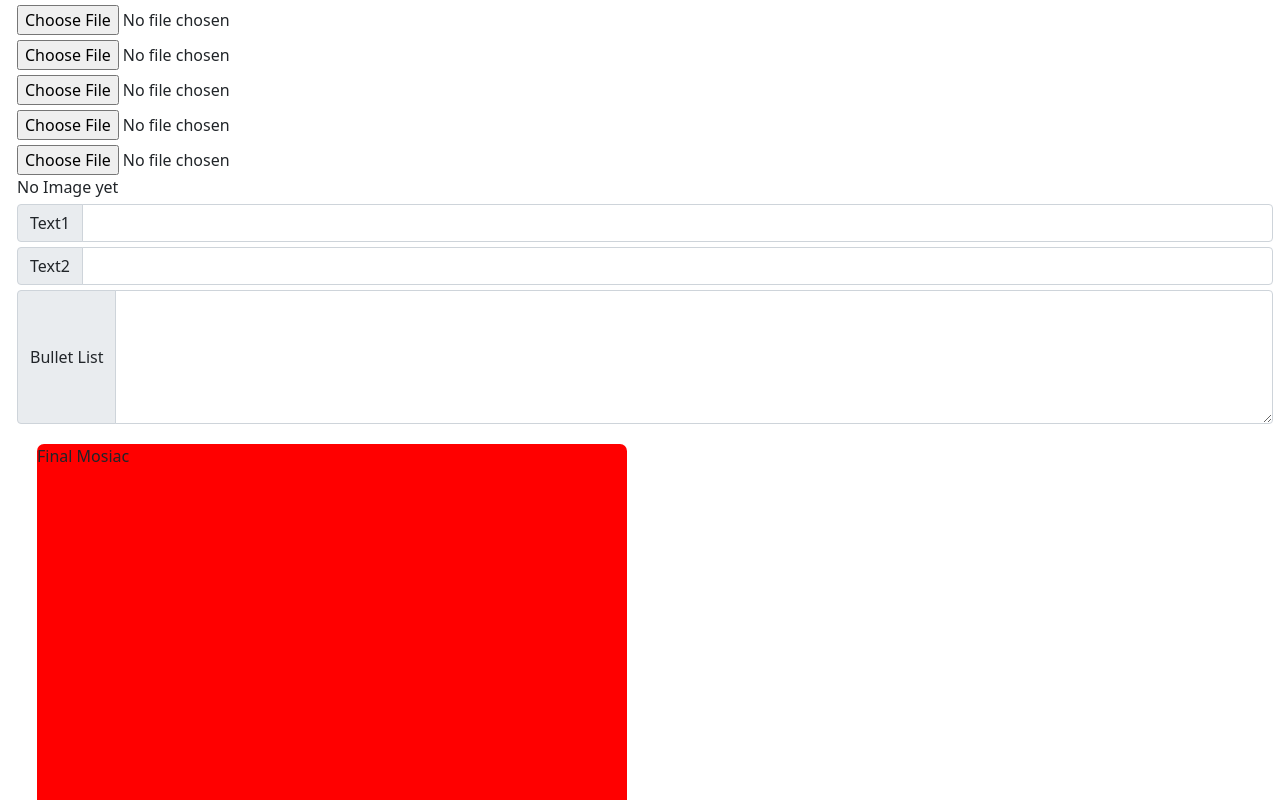
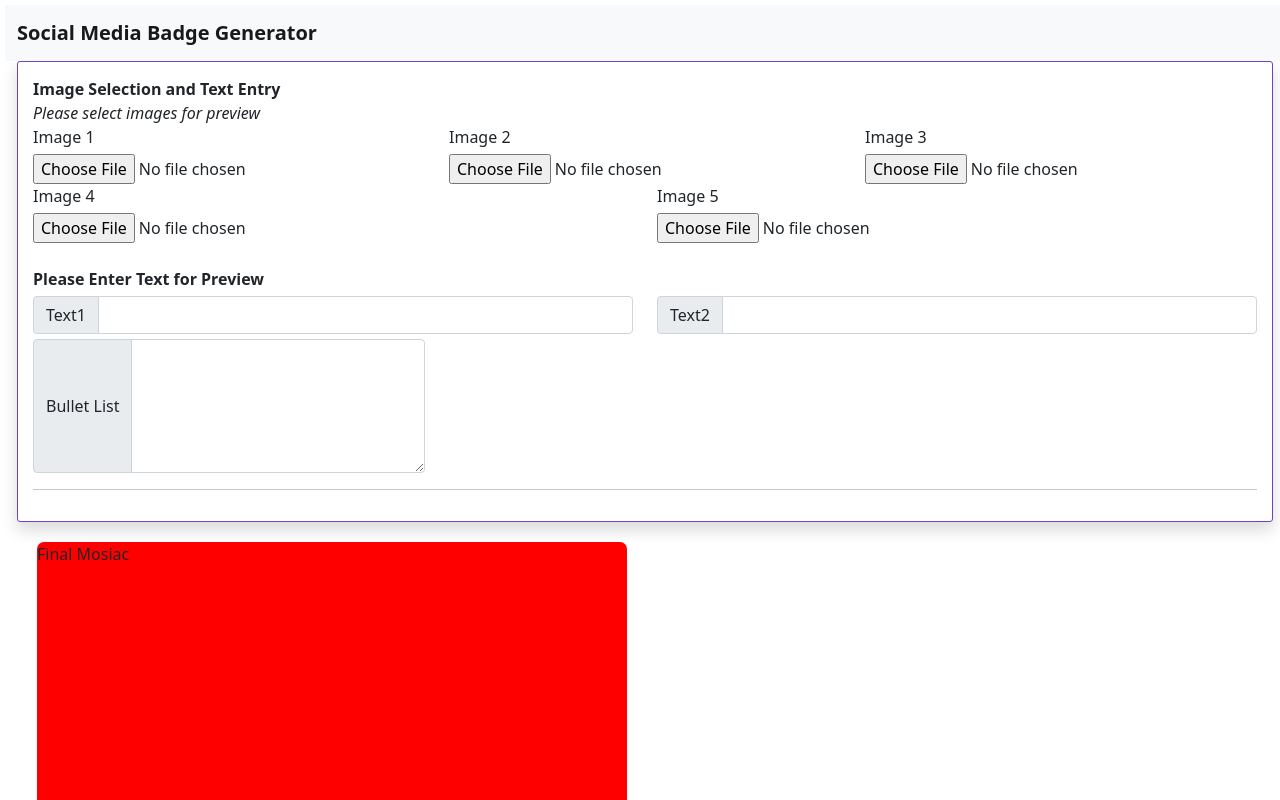
Before and after one commit to inderpreet/amplifyapp, a React (Create React App) app: page / in a window 1280 px wide. Shown: the top 800 px of the page. Built offline with nearby package versions, Linux system fonts and the light colour scheme.

Commit message:
Add Styling to Elements of the DataEntryBar and ClassTest.js

```diff
--- a/src/ClassTest.js
+++ b/src/ClassTest.js
@@ -1,5 +1,4 @@
 import React, {Component} from 'react';
-import FileSelectComponent from "./FileSelectComponent";
 import DataEntryBar from "./DataEntryBar";
 import Footer from "./Footer";
 
@@ -15,8 +14,11 @@ class ClassTest extends Component {
     render() {
         return (
             <div className="container-fluid main-container-class">
-                <div className="app-title">
-                    {/*<h1>Social Media Badge Generator</h1>*/}
+
+                <div className="row">
+                    <nav className="navbar navbar-light bg-light">
+                        <span className="navbar-brand fw-bold">Social Media Badge Generator</span>
+                    </nav>
                 </div>
 
                 <DataEntryBar/>
--- a/src/DataEntryBar.js
+++ b/src/DataEntryBar.js
@@ -1,4 +1,4 @@
-import React, {useState, useEffect} from 'react';
+import React, {useState} from 'react';
 import FileSelectComponent from "./FileSelectComponent";
 
 const DataEntryBar = (setImg, i) => {
@@ -8,41 +8,83 @@ const DataEntryBar = (setImg, i) => {
     // }, [images]);
 
     return (
-        <>
-            <FileSelectComponent imageUrl={images} setImageUrl={setImages} index={0} />
-            <FileSelectComponent imageUrl={images} setImageUrl={setImages} index={1} />
-            <FileSelectComponent imageUrl={images} setImageUrl={setImages} index={2} />
-            <FileSelectComponent imageUrl={images} setImageUrl={setImages} index={3} />
-            <FileSelectComponent imageUrl={images} setImageUrl={setImages} index={4} />
+        <div className="custom-group shadow">
             <div className="row">
-                {images[0]}
-                {images[1]}
-                {images[2]}
-                {images[3]}
-                {images[4]}
+                <span className="fw-bold ">Image Selection and Text Entry</span>
+                <span className="fst-italic">Please select images for preview</span>
             </div>
+            <div className="row">
+                <div className="col">
+                    <span>Image 1</span>
+                    <FileSelectComponent imageUrl={images} setImageUrl={setImages} index={0}/>
+                </div>
+                <div className="col">
+                    <span>Image 2</span>
+                    <FileSelectComponent imageUrl={images} setImageUrl={setImages} index={1}/>
+                </div>
+                <div className="col">
+                    <span>Image 3</span>
+                    <FileSelectComponent imageUrl={images} setImageUrl={setImages} index={2}/>
+                </div>
+                <div className="col">
+                    <span>Image 4</span>
+                    <FileSelectComponent imageUrl={images} setImageUrl={setImages} index={3}/>
+                </div>
+                <div className="col">
+                    <span>Image 5</span>
+                    <FileSelectComponent imageUrl={images} setImageUrl={setImages} index={4}/>
+                </div>
+            </div>
+            {/*<div className="row">*/}
+            {/*    {images[0]}*/}
+            {/*    {images[1]}*/}
+            {/*    {images[2]}*/}
+            {/*    {images[3]}*/}
+            {/*    {images[4]}*/}
+            {/*</div>*/}
+            <br/>
+            <div className="row">
+                <span className="fw-bold">Please Enter Text for Preview</span>
+            </div>
+            <div className="row">
 
-            <div className="input-group data-entry-group">
+                <div className="col">
+                    {/*@TODO convert Single Line Text Entry into a React Component for Reuse*/}
+                    <div className="input-group data-entry-group ">
                         <span className="input-group-text">
                             Text1
                         </span>
                         <input className="form-control" type="text" aria-label="Text1"/>
                     </div>
+                </div>
 
+                <div className="col">
                     <div className="input-group data-entry-group">
                         <span className="input-group-text">
                             Text2
                         </span>
                         <input className="form-control" type="text" aria-label="Text2"/>
                     </div>
+                </div>
 
+            </div>
+            {/*End Row*/}
+
+            <div className="row">
+                {/*@TODO convert Multi-Line Text Entry into a React Component for Reuse*/}
+                <div className="col-lg-4">
                     <div className="input-group data-entry-group">
                         <span className="input-group-text">
                             Bullet List
                         </span>
                         <textarea className="form-control" rows="5"/>
                     </div>
-        </>
+                </div>
+
+            </div>
+            {/*End Row*/}
+            <hr/>
+        </div>
     );
 }
 
--- a/src/custom.scss
+++ b/src/custom.scss
@@ -186,3 +186,9 @@ $bs-gutter-y: 0;
   background-color: red;
   border-radius: 7px;
 }
+
+.custom-group {
+  padding: 15px;
+  border: #6f42c1 solid thin;
+  border-radius: 3px;
+}
```
Lines whose indentation alone changed are shown as unchanged.
